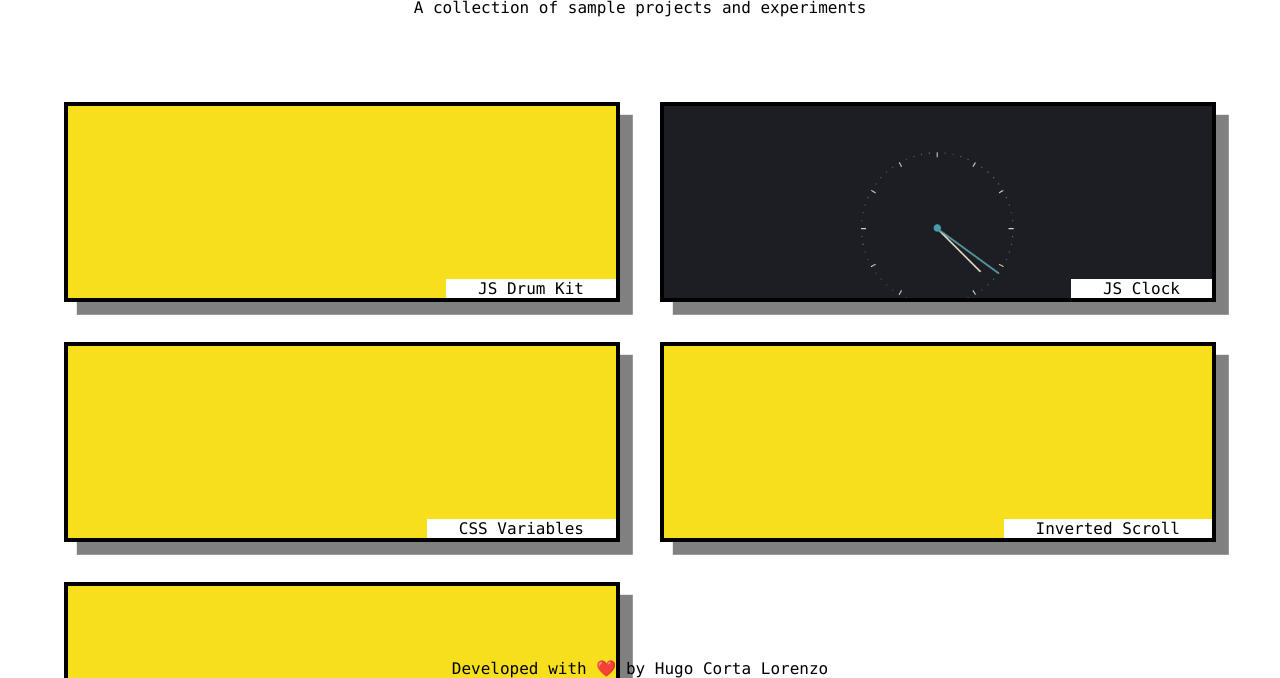
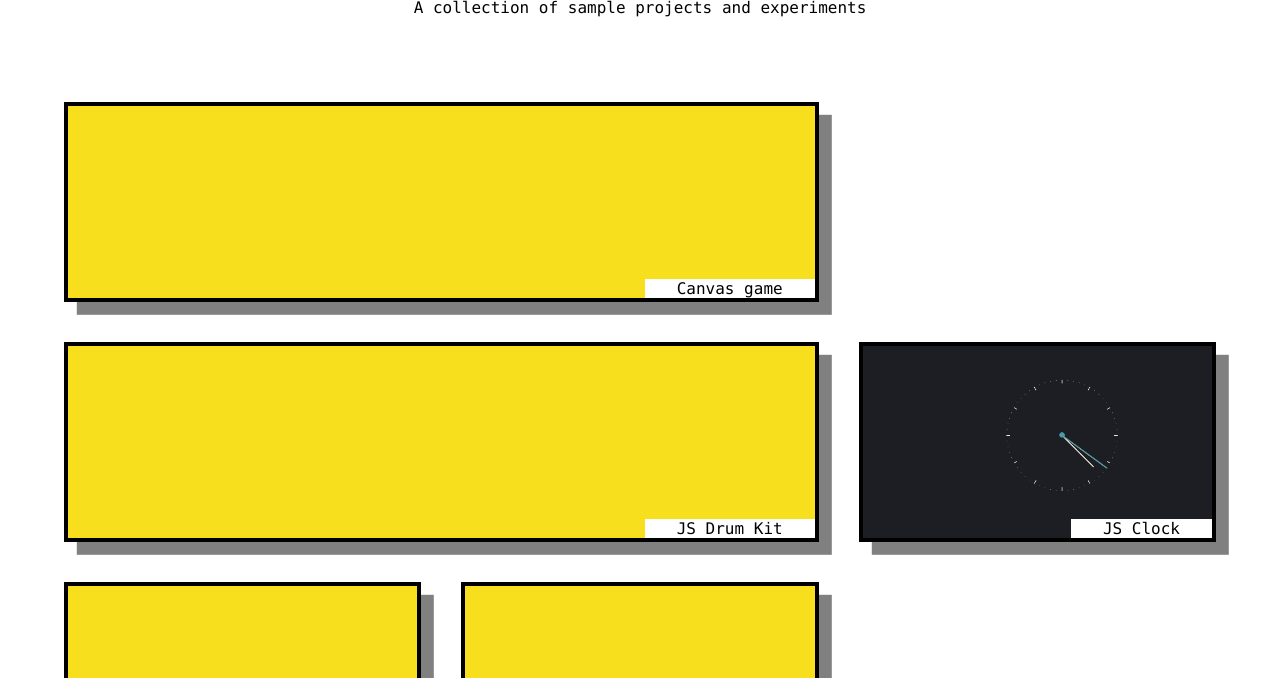
Before and after one commit to hugocxl/sandbox, a plain HTML site: page index.html in a window 1280 px wide. Shown: the part 122-800 px from the top of the page. Drawn offline with Linux system fonts and the light colour scheme.

Commit message:
Home page review styling

```diff
--- a/index.css
+++ b/index.css
@@ -4,15 +4,16 @@
   padding: 0;
 }
 
-
 body {
   color: black;
-    font-family: Menlo, -apple-system, BlinkMacSystemFont, avenir next, avenir, helvetica, helvetica neue, ubuntu, roboto, noto, segoe ui, arial, sans-serif;
+  font-family: Menlo, -apple-system, BlinkMacSystemFont, avenir next, avenir, helvetica, helvetica neue, ubuntu, roboto,
+    noto, segoe ui, arial, sans-serif;
   overflow: hidden auto;
 }
 
 h1 {
-    font-family: -apple-system, BlinkMacSystemFont, avenir next, avenir, helvetica, helvetica neue, ubuntu, roboto, noto, segoe ui, arial, sans-serif;
+  font-family: -apple-system, BlinkMacSystemFont, avenir next, avenir, helvetica, helvetica neue, ubuntu, roboto, noto,
+    segoe ui, arial, sans-serif;
   font-size: 3rem;
 }
 
@@ -29,8 +30,6 @@ header {
 }
 
 footer {
-    position: fixed;
-    bottom: 0;
   width: 100%;
   font-size: 1rem;
   display: flex;
@@ -39,12 +38,10 @@ footer {
 }
 
 #projects__container {
-    width: 100%;
-    height: 100%;
   padding: 4rem;
   gap: 2.5rem;
   display: grid;
-    grid-template-columns: repeat(auto-fit, minmax(400px, 1fr));
+  grid-template-columns: repeat(auto-fit, minmax(300px, 1fr));
   overflow: hidden;
 }
 
@@ -72,22 +69,33 @@ footer {
   right: 0;
   bottom: 0;
   padding: 0px 32px;
-    z-index: 2;
   transition: all 0.17s ease;
 }
 
 .project:hover {
-    transform: scale(1.05);
-    box-shadow:grey 16px 16px 0px;
-    z-index: 10;
+  transform: scale(1.025);
+  box-shadow: grey 1rem 1rem 0px;
 }
 
+#project__clock {
+  background-image: url('public/images/02.png');
+}
 
-#project__clock {
-    background-image: url("public/images/02.png");
+#project__canvas-game {
+  grid-column: span 2;
+  grid-row: span 2;
+}
+
+#project__drum-kit {
+  grid-column: span 2;
 }
 
 @media screen and (max-width: 980px) {
+  .project {
+    grid-column: span 1 !important;
+    grid-row: span 1 !important;
+  }
+
   #projects__container {
     padding: 2rem;
     grid-template-columns: repeat(auto-fit, minmax(350px, 1fr));
@@ -101,11 +109,9 @@ footer {
   }
 }
 
-
 @media screen and (max-width: 400px) {
   #projects__container {
     padding: 1rem;
     grid-template-columns: repeat(auto-fit, minmax(200px, 1fr));
-
   }
 }
--- a/index.html
+++ b/index.html
@@ -14,7 +14,11 @@
     </header>
 
     <div id="projects__container">
-      <a class="project" href="01_javascript-drum-kit/index.html">
+      <a class="project" href="05_canvas-game/index.html" id="project__canvas-game">
+        <span>Canvas game</span>
+      </a>
+
+      <a class="project" href="01_javascript-drum-kit/index.html" id="project__drum-kit">
         <span>JS Drum Kit</span>
       </a>
 
@@ -29,10 +33,6 @@
       <a class="project" href="04_inverted-scroll/index.html">
         <span>Inverted Scroll</span>
       </a>
-
-      <a class="project" href="05_canvas-game/index.html">
-        <span>Canvas game</span>
-      </a>
     </div>
 
     <footer>
```
Lines whose indentation alone changed are shown as unchanged.
